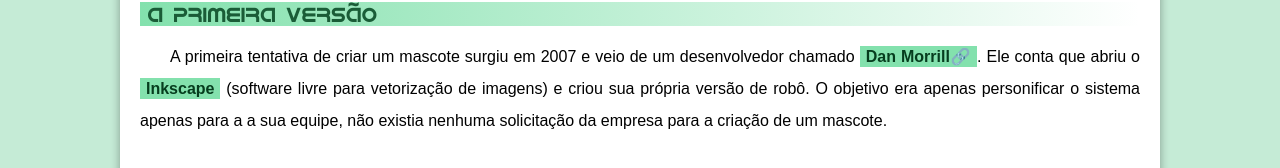
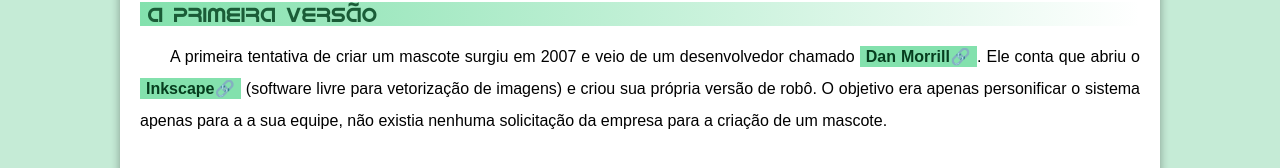
Before and after one commit to Leonardo-SD/curso-html, a plain HTML site: page desafios/d10/index.html in a window 1280 px wide. Shown: the part 406-574 px from the top of the page. Drawn offline with Linux system fonts and the light colour scheme.

Commit message:
Update index.html

```diff
--- a/desafios/d10/index.html
+++ b/desafios/d10/index.html
@@ -28,7 +28,7 @@
 
             <h2>A primeira versão</h2>
 
-            <p>A primeira tentativa de criar um mascote surgiu em 2007 e veio de um desenvolvedor chamado <a href="https://androidcommunity.com/dan-morrill-shows-us-the-android-mascot-that-almost-was-20130103/" target="_blank" class="externo">Dan Morrill</a>. Ele conta que abriu o <a href="https://inkscape.org/pt-br/" target="_blank" class="extern">Inkscape</a> (software livre para vetorização de imagens) e criou sua própria versão de robô. O objetivo era apenas personificar o sistema apenas para a a sua equipe, não existia nenhuma solicitação da empresa para a criação de um mascote.</p>
+            <p>A primeira tentativa de criar um mascote surgiu em 2007 e veio de um desenvolvedor chamado <a href="https://androidcommunity.com/dan-morrill-shows-us-the-android-mascot-that-almost-was-20130103/" target="_blank" class="externo">Dan Morrill</a>. Ele conta que abriu o <a href="https://inkscape.org/pt-br/" target="_blank" class="externo">Inkscape</a> (software livre para vetorização de imagens) e criou sua própria versão de robô. O objetivo era apenas personificar o sistema apenas para a a sua equipe, não existia nenhuma solicitação da empresa para a criação de um mascote.</p>
 
             <picture>
                 <source media="(max-width: 660px)" srcset="imagens/dan-droids-pq.png">
```
